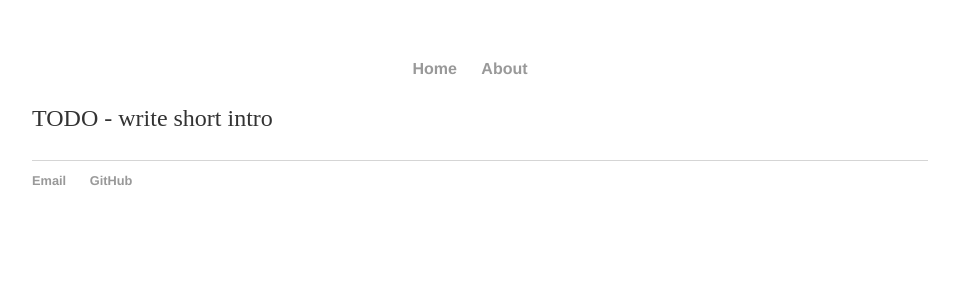
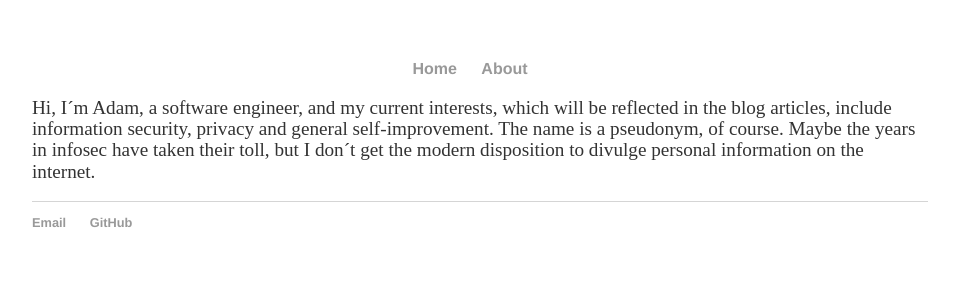
Before and after one commit to niphr/niphr.github.io, a Jekyll site: the page built from about/index.html, in a window 1280 px wide. Shown: the top 300 px of the page, without its empty margins (160-1119 px from the left). Built offline with Jekyll 4.4.1, drawn with Linux system fonts in a browser that asks for light colours.

```diff
--- a/about/index.html
+++ b/about/index.html
@@ -2,5 +2,4 @@
 layout: default
 title: About - Adam Ashpool
 ---
-
-<p>TODO - write short intro</p>
+<p>Hi, I´m Adam, a software engineer, and my current interests, which will be reflected in the blog articles, include information security, privacy and general self-improvement. The name is a pseudonym, of course. Maybe the years in infosec have taken their toll, but I don´t get the modern disposition to divulge personal information on the internet.</p>
--- a/css/main.css
+++ b/css/main.css
@@ -23,12 +23,12 @@ a:hover {
     text-decoration: underline;
 }
 h1 {
-    font-size: 3em;
+    #font-size: 3em;
     font-family:'Helvetica', 'Arial', 'Sans-Serif';
 }
 p {
-    font-size: 1.5em;
-    line-height: 1.4em;
+    font-size: 1.2em;
+    line-height: 1.1em;
     color: #333;
 }
 footer {
@@ -38,7 +38,7 @@ footer {
 
 ul.posts {
     margin: 20px auto 40px;
-    font-size: 1.5em;
+    font-size: 1.1em;
 }
 
 ul.posts li {
```
Also changed, not shown: _posts/2014-04-30-hank-quinlan-site-launched.md (deleted, +0 -7 lines), _posts/2019-07-07-why-do-i-blog.md (added, +13 -0 lines).
